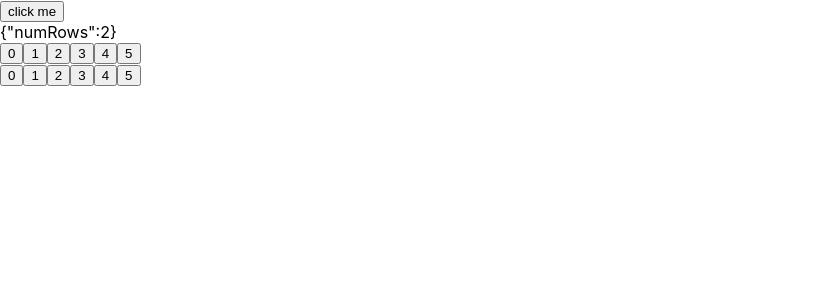
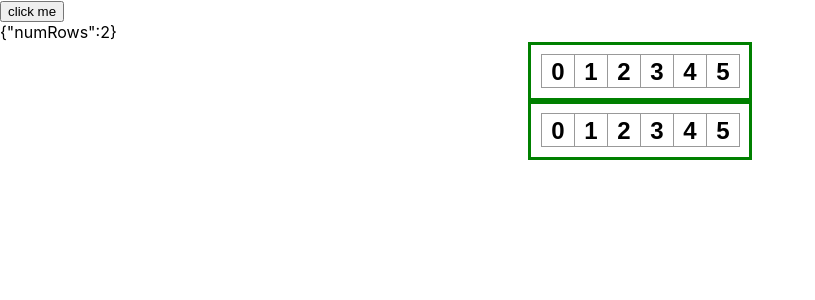
Before and after one commit to veliakiner/wurmdle, a React (Create React App) app: page / in a window 1280 px wide. Shown: the top 300 px of the page, without its empty margins (0-815 px from the left). Built offline with nearby package versions, Linux system fonts and the light colour scheme.

Commit message:
update CSS

```diff
--- a/src/App.css
+++ b/src/App.css
@@ -1,38 +1,21 @@
-.App {
+.square {
+  background: #fff;
+  border: 1px solid #999;
+  /* float: left; */
+  font-size: 24px;
+  font-weight: bold;
+  line-height: 34px;
+  height: 34px;
+  margin-right: -1px;
+  margin-top: -1px;
+  padding: 0;
   text-align: center;
+  width: 34px;
 }
-
-.App-logo {
-  height: 40vmin;
-  pointer-events: none;
+.board-row {
+  display: table;
+  margin: auto;
+  /* width: 100%; */
+  border: 3px solid green;
+  padding: 10px;
 }
-
-@media (prefers-reduced-motion: no-preference) {
-  .App-logo {
-    animation: App-logo-spin infinite 20s linear;
-  }
-}
-
-.App-header {
-  background-color: #282c34;
-  min-height: 100vh;
-  display: flex;
-  flex-direction: column;
-  align-items: center;
-  justify-content: center;
-  font-size: calc(10px + 2vmin);
-  color: white;
-}
-
-.App-link {
-  color: #61dafb;
-}
-
-@keyframes App-logo-spin {
-  from {
-    transform: rotate(0deg);
-  }
-  to {
-    transform: rotate(360deg);
-  }
-}
```
